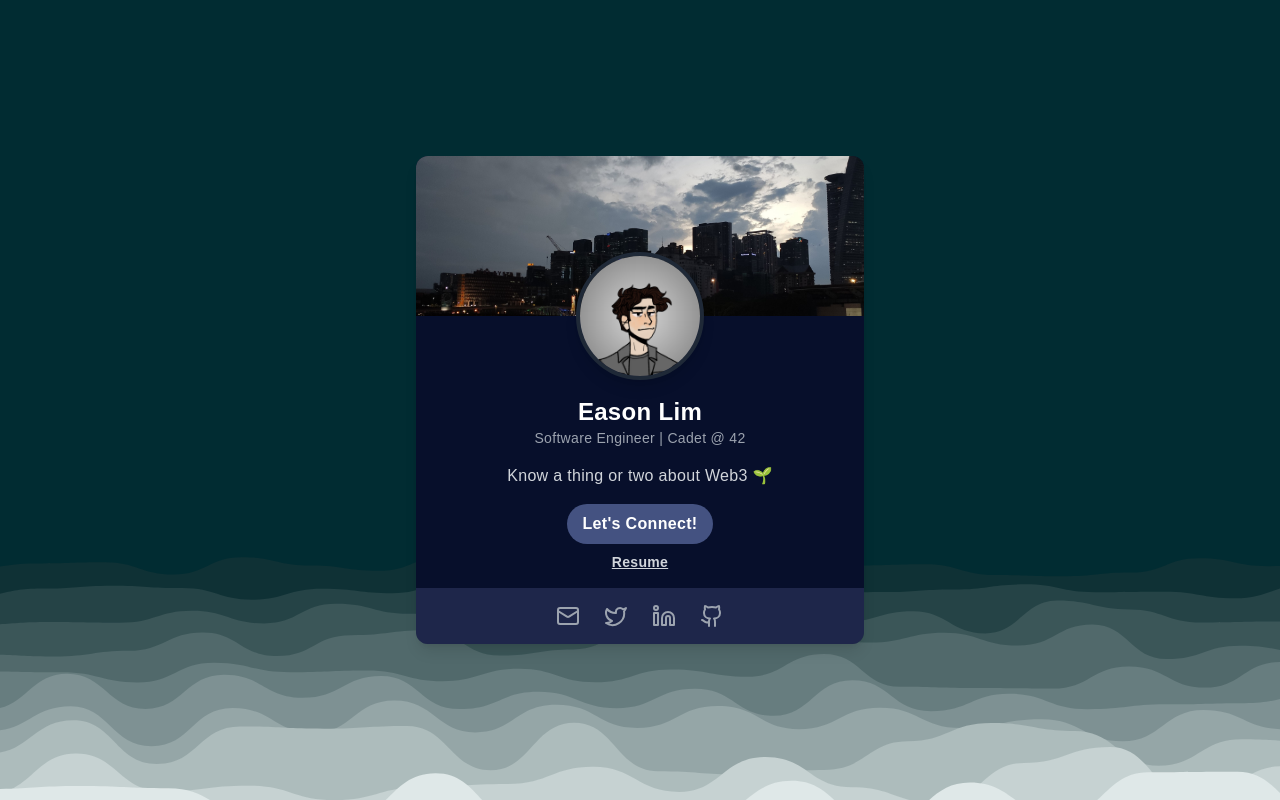
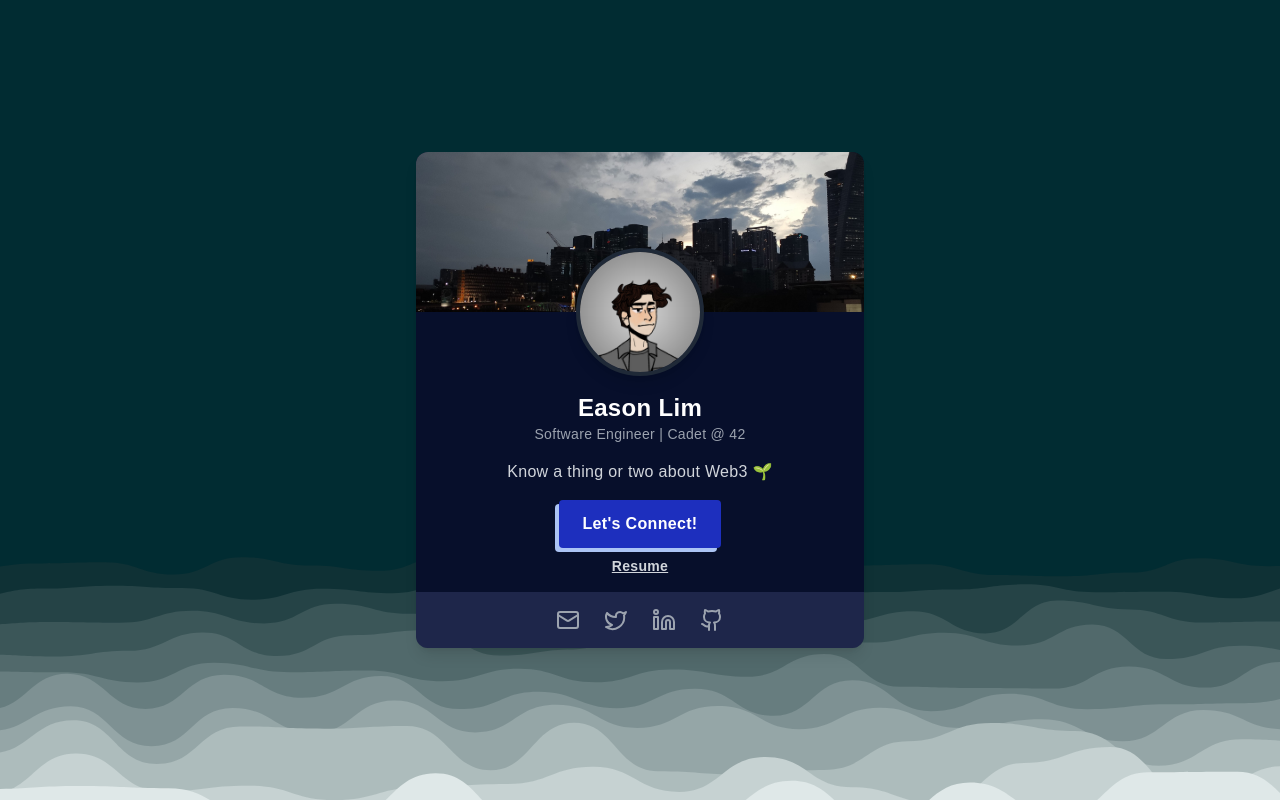
Before and after one commit to eesuhn/eesuhn, a Next.js app: page / in a window 1280 px wide. Built offline with nearby package versions, Linux system fonts and the light colour scheme.

Commit message:
Fixed links

```diff
--- a/src/components/ProfileCard.tsx
+++ b/src/components/ProfileCard.tsx
@@ -13,14 +13,13 @@ export function ProfileCardComponent() {
     >
       <div className="w-full max-w-md">
         <Tilt
-        className="w-full h-full"
+          className="w-full h-full transition-all"
           options={{
             reverse: true,
             max: 30,
             perspective: 2000,
             scale: 1.0,
             speed: 800,
-          reset: false,
           }}
         >
           <div
@@ -54,16 +53,21 @@ export function ProfileCardComponent() {
                 Know a thing or two about Web3 🌱
               </p>
               <div className="flex flex-col items-center">
-              <button
-                className="bg-[#445281] text-base text-white font-bold py-2 px-4 rounded-full transition-all duration-300 ease-in-out transform hover:scale-105 focus:outline-none focus:ring-2 focus:ring-blue-500 focus:ring-opacity-50"
+                <a
+                  href="https://t.me/eesuhn"
+                  target="_blank"
+                  rel="noopener noreferrer"
+                  className="inline-flex items-center rounded cursor-pointer bg-[#1D2FBE] px-6 py-3 font-semibold text-white transition [box-shadow:rgb(171,_196,245)-4px_4px] hover:[box-shadow:rgb(171,_196,_245)0px_0px] focus:[box-shadow:rgb(171,_196,_245)0px_0px] focus:outline-none"
                 >
                   Let&apos;s Connect!
-              </button>
-              <button
-                className="underline mt-2 text-sm text-gray-300 font-bold py-0 px-4 rounded-full transition-all duration-300 ease-in-out transform hover:scale-105 focus:outline-none focus:ring-2 focus:ring-blue-500 focus:ring-opacity-50"
+                </a>
+                <a
+                  href="/resume.pdf?v=1"
+                  download
+                  className="underline mt-2 text-sm text-gray-300 font-bold py-0 px-4 rounded-full transition-all duration-300 ease-in-out transform hover:scale-105 focus:outline-none focus:scale-95"
                 >
                   Resume
-              </button>
+                </a>
               </div>
             </div>
             <div className="px-6 py-4 flex justify-center space-x-6 bg-[#535C91] bg-opacity-30">
```
Lines whose indentation alone changed are shown as unchanged.
